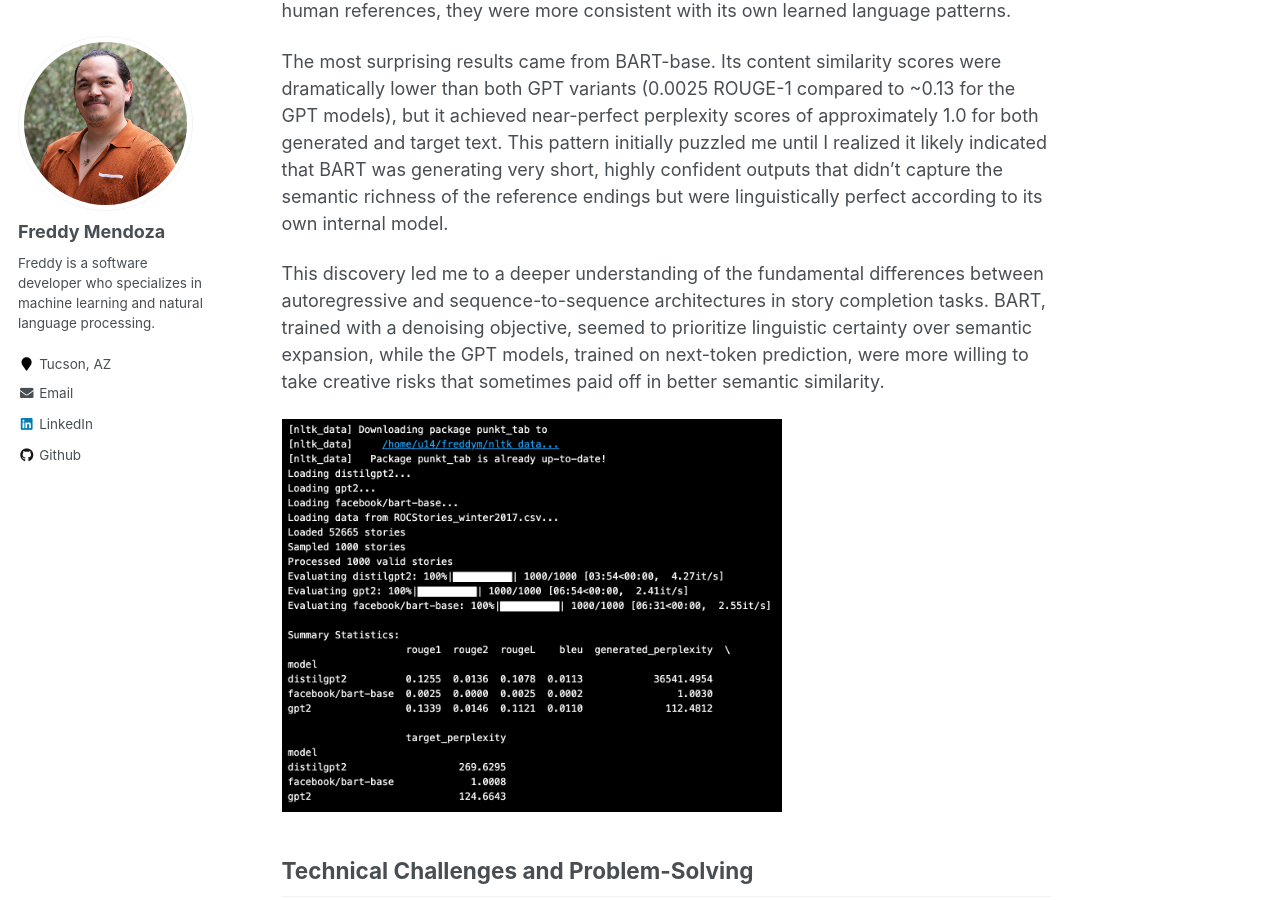
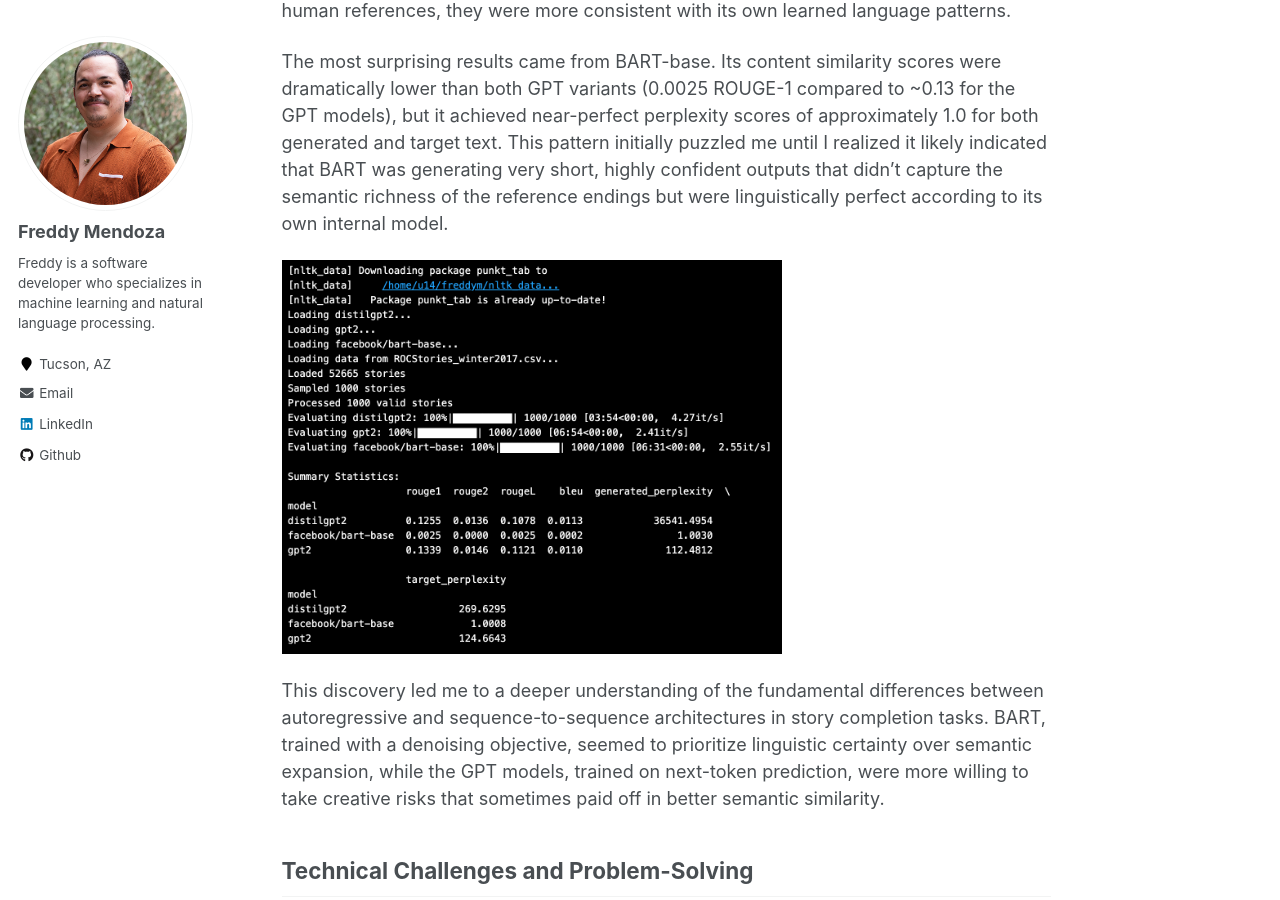
Before and after one commit to fmend/fmend.github.io, a Jekyll site: the page built from _portfolio/portfolio-2.md, in a window 1280 px wide and 900 px high, scrolled down 2421 px. Built offline with Jekyll 4.4.1, drawn with Linux system fonts in a browser that asks for light colours.

Commit message:
Update portfolio-2.md

```diff
--- a/_portfolio/portfolio-2.md
+++ b/_portfolio/portfolio-2.md
@@ -34,9 +34,9 @@ The results revealed fascinating patterns that challenged some of my initial ass
 
 The most surprising results came from BART-base. Its content similarity scores were dramatically lower than both GPT variants (0.0025 ROUGE-1 compared to ~0.13 for the GPT models), but it achieved near-perfect perplexity scores of approximately 1.0 for both generated and target text. This pattern initially puzzled me until I realized it likely indicated that BART was generating very short, highly confident outputs that didn't capture the semantic richness of the reference endings but were linguistically perfect according to its own internal model.
 
+<img src='/images/rocstoriesSecondImage.png' width='500' length='300'>
+
 This discovery led me to a deeper understanding of the fundamental differences between autoregressive and sequence-to-sequence architectures in story completion tasks. BART, trained with a denoising objective, seemed to prioritize linguistic certainty over semantic expansion, while the GPT models, trained on next-token prediction, were more willing to take creative risks that sometimes paid off in better semantic similarity.
-
-<img src='/images/rocstoriesSecondImage.png' width='500' length='300'>
 
 ## Technical Challenges and Problem-Solving
 
```
